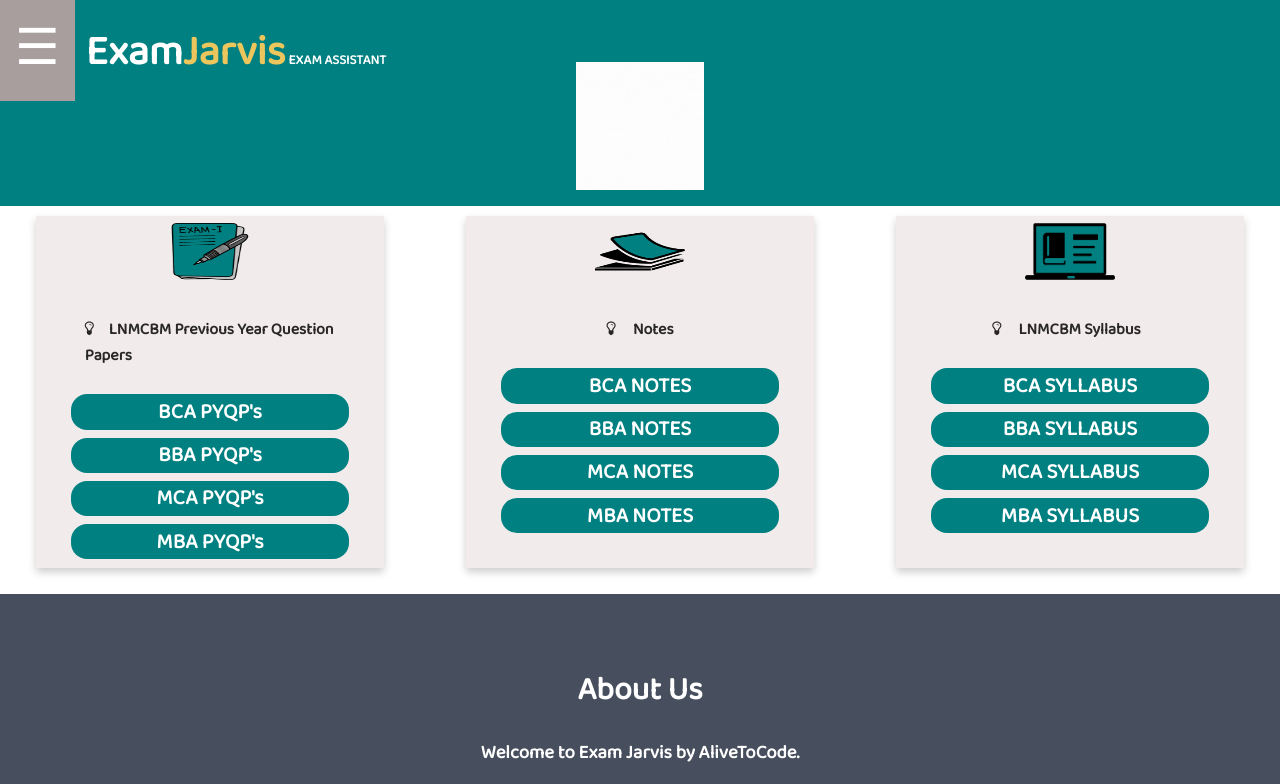
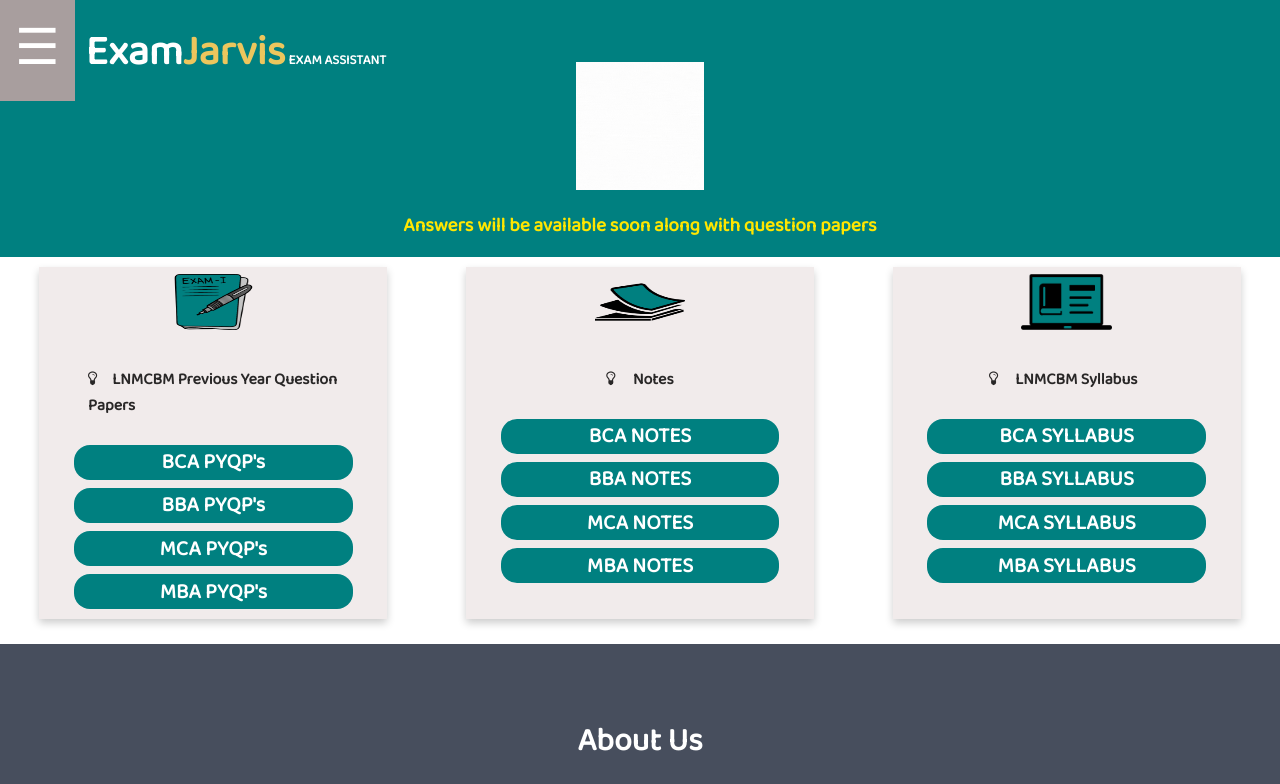
Before and after one commit to alive-tocode/ExamBooster, a website: page public/index.html in a window 1280 px wide. Shown: the top 784 px of the page. Drawn offline with Linux system fonts and the light colour scheme.

Commit message:
answer available message added

```diff
--- a/public/css/Style.css
+++ b/public/css/Style.css
@@ -100,7 +100,7 @@ button {
 
 /* Remove extra left and right margins, due to padding in columns */
 .row {
-  margin: 0 -5px;
+  margin: 0;
   display: flex;
   flex-wrap: wrap;
   justify-content: space-evenly;
--- a/public/index.html
+++ b/public/index.html
@@ -44,6 +44,7 @@
       <img src="./assets/gifs/Exam Jarvis Logo.gif" alt="AliveToCode"
         style="height: 10%;width: 10%;margin-left: auto;margin-right: auto;display: block;margin-top: -3%;">
     </div>
+    <p style="text-align: center; margin-bottom: 0; font-weight: bolder; color: rgb(255, 230, 0); font-size: larger;">Answers will be available soon along with question papers</p>
 
   </div>
   <!--Adding three column cards in a row div-->
```
Also changed, not shown: public/Syllabus.html (+2 -2 lines).
